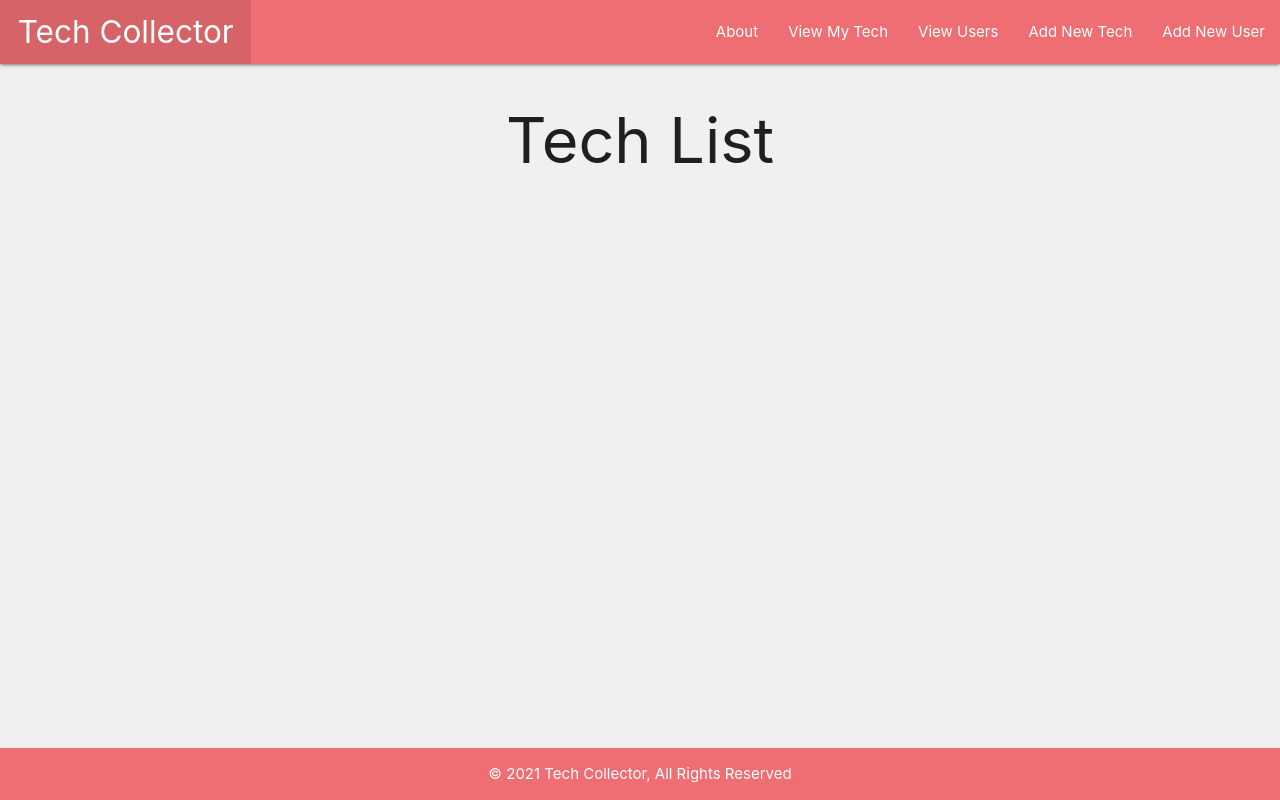
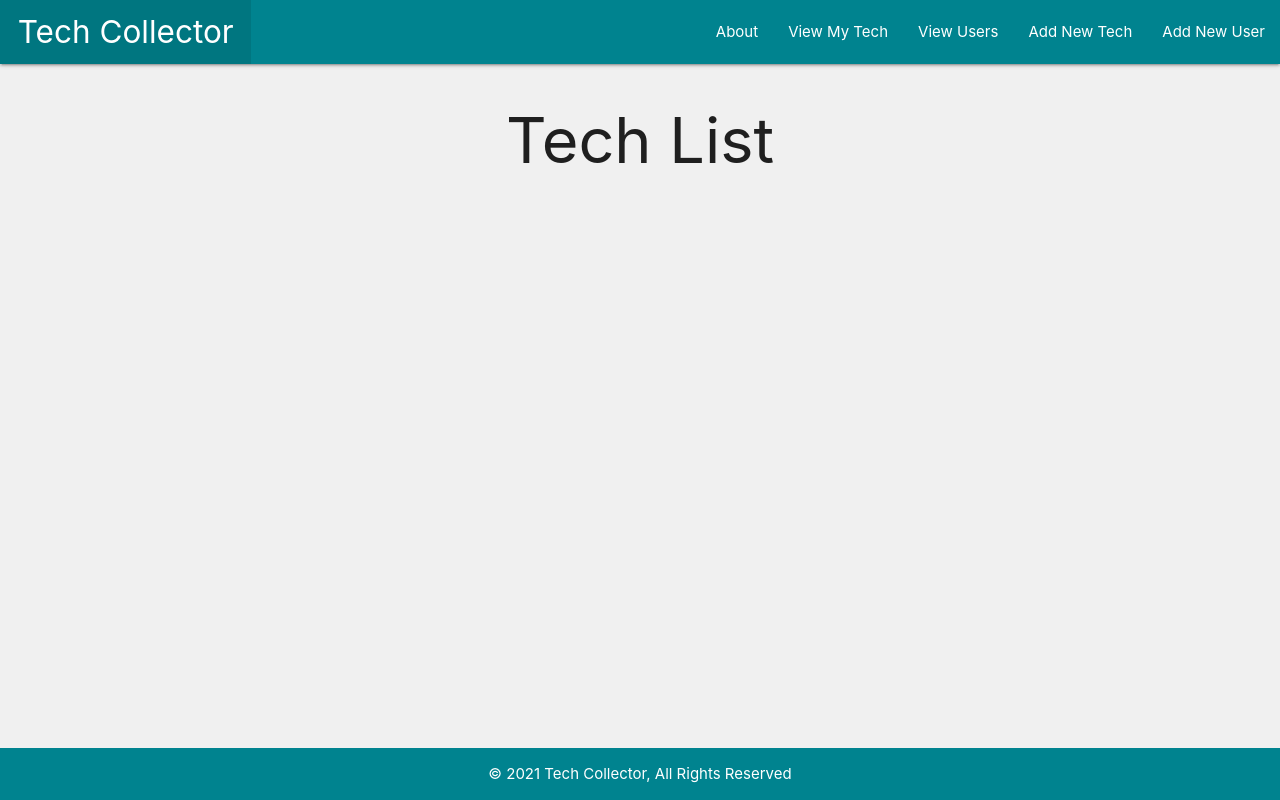
Before and after one commit to kevintlau/tech-collector, a Django app: page /tech/ in a window 1280 px wide. Run offline with Django 3.2, Linux system fonts and the light colour scheme; data that the repository does not hold is empty.

Commit message:
changes theme color and adds black text to cards

```diff
--- a/main_app/static/css/style.css
+++ b/main_app/static/css/style.css
@@ -26,3 +26,7 @@ h1 {
 .form-card {
   padding: 0.8rem 2rem 1.6rem 2rem;
 }
+
+.card-p {
+  color: black;
+}
--- a/main_app/templates/base.html
+++ b/main_app/templates/base.html
@@ -29,7 +29,7 @@
   <body>
     <header class="navbar-fixed">
       <nav>
-        <div class="nav-wrapper">
+        <div class="nav-wrapper cyan darken-3">
           <ul>
             <li>
               <a href="{% url 'home' %}" class="left brand-logo">
@@ -61,7 +61,7 @@
       {% block content %}
       {% endblock %}
     </main>
-    <footer class="page-footer">
+    <footer class="page-footer cyan darken-3">
       <p class="center-align">&copy; 2021 Tech Collector, All Rights Reserved</p>
     </footer>
   </body>
--- a/main_app/templates/main_app/tech_list.html
+++ b/main_app/templates/main_app/tech_list.html
@@ -11,11 +11,13 @@
         <span class="card-title">
           {{ tech.name }}
         </span>
-        <p>Brand: {{ tech.brand }}</p>
-        <p>Category: {{ tech.category }}</p>
-        <p>Release Year: {{ tech.release_year }}</p>
-        <p>Purchase Date: {{ tech.purchase_date }}</p>
-        <p>Description: {{ tech.description }}</p>
+        <div class="card-p">
+          <p>Brand: {{ tech.brand }}</p>
+          <p>Category: {{ tech.category }}</p>
+          <p>Release Year: {{ tech.release_year }}</p>
+          <p>Purchase Date: {{ tech.purchase_date }}</p>
+          <p>Description: {{ tech.description }}</p>
+        </div>
         {% if tech.working %}
           <p class="green-text">Still working!!</p>
         {% else %}
```
Also changed, not shown: main_app/templates/main_app/user_list.html (+5 -3 lines).
